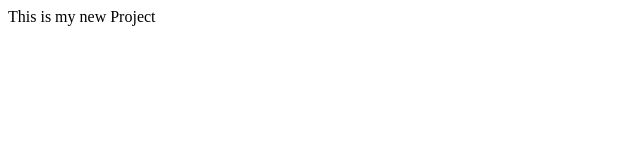
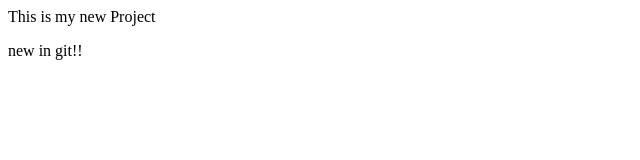
Before and after one commit to pravinsaha5/projectgit, a plain HTML site: page index.html in a window 1280 px wide. Shown: the full height of the page, 0-640 px from the left. Drawn offline with Linux system fonts and the light colour scheme.

Commit message:
initial commit

```diff
--- a/index.html
+++ b/index.html
@@ -6,6 +6,6 @@
     </head>
     <body>
         <p>This is my new Project</p>
-
+        <p>new in git!!</p>
     </body>
 </html>
```
